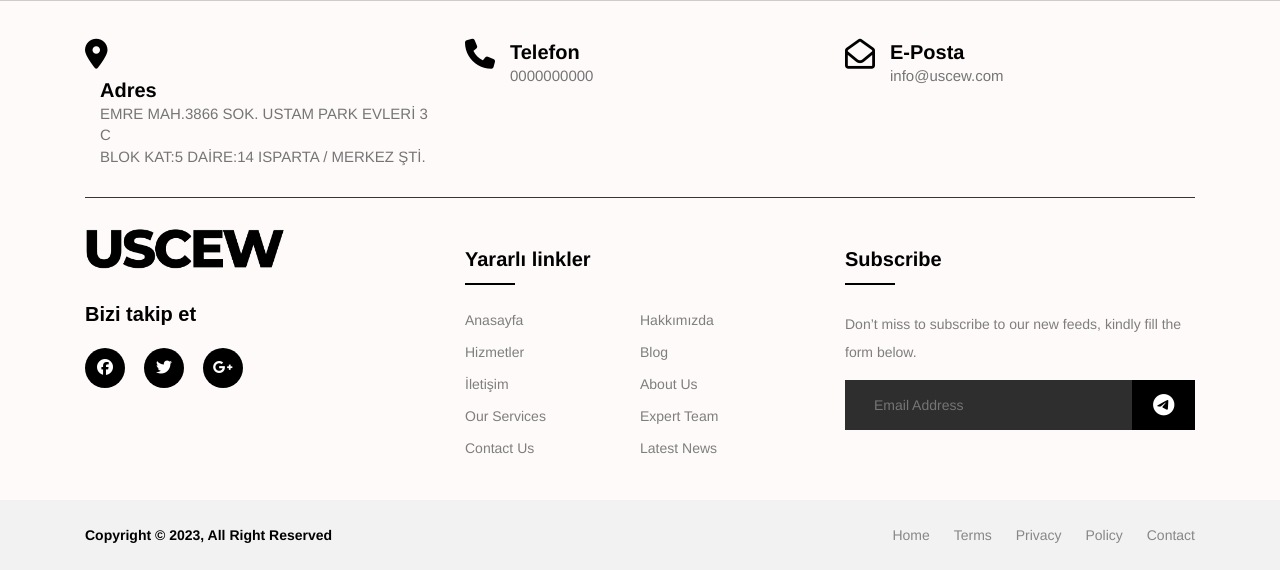
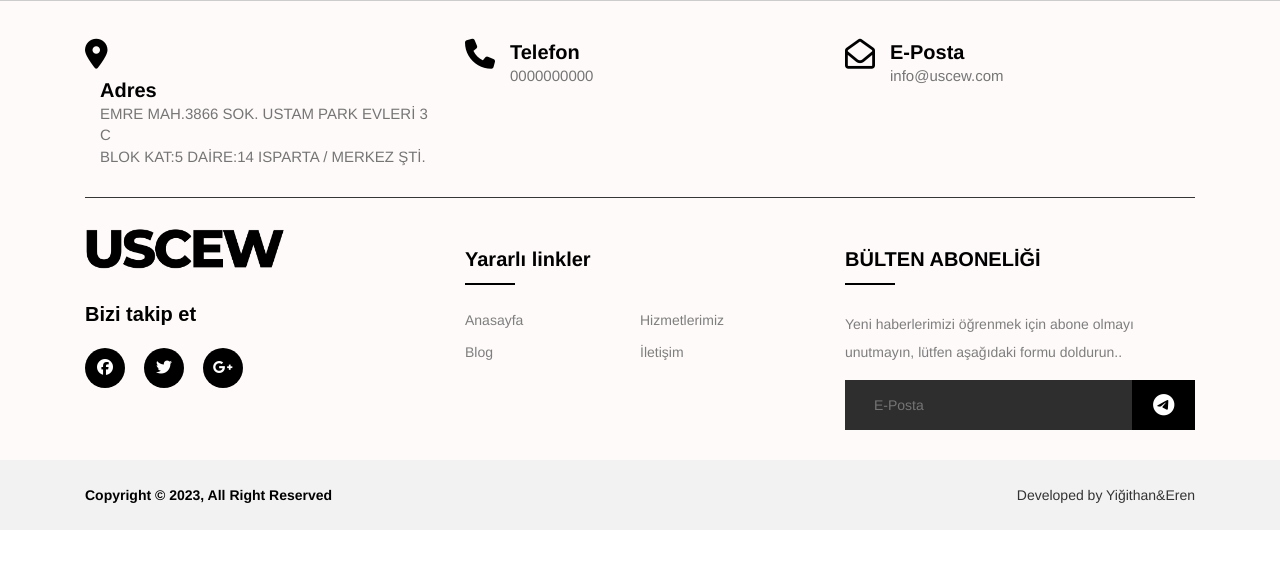
Before and after one commit to kalelimedya/uscew, a PHP site: page / in a window 1280 px wide. Shown: the part 2304-2874 px from the top of the page. After the commit the page ends 2834 px from the top, so only its background shows below. Run offline with PHP 8.4, Linux system fonts and the light colour scheme; data comes from the database, SQL or seed files in the repository; some libraries are stand-ins or nearby versions; some web fonts are replaced.

Commit message:
Update footer.php

```diff
--- a/footer.php
+++ b/footer.php
@@ -263,30 +263,25 @@
               <h3>Yararlı linkler</h3>
             </div>
             <ul>
-              <li><a href="#">Anasayfa</a></li>
-              <li><a href="#">Hakkımızda</a></li>
-              <li><a href="#">Hizmetler</a></li>
-              <li><a href="#">Blog</a></li>
-              <li><a href="#">İletişim</a></li>
-              <li><a href="#">About us</a></li>
-              <li><a href="#">Our Services</a></li>
-              <li><a href="#">Expert Team</a></li>
-              <li><a href="#">Contact us</a></li>
-              <li><a href="#">Latest News</a></li>
+              <li><a href="index.php">Anasayfa</a></li>
+              <li><a href="hizmetlerimiz.php">Hizmetlerimiz</a></li>
+              <li><a href="blog.php">Blog</a></li>
+              <li><a href="iletisim.php">İletişim</a></li>
             </ul>
           </div>
         </div>
         <div class="col-xl-4 col-lg-4 col-md-6 mb-50">
           <div class="footer-widget">
             <div class="footer-widget-heading">
-              <h3>Subscribe</h3>
+              <h3>BÜLTEN ABONELİĞİ
+</h3>
             </div>
             <div class="footer-text mb-25">
-              <p>Don’t miss to subscribe to our new feeds, kindly fill the form below.</p>
+              <p>Yeni haberlerimizi öğrenmek için abone olmayı unutmayın, lütfen aşağıdaki formu doldurun..</p>
             </div>
             <div class="subscribe-form">
               <form action="#">
-                <input type="text" placeholder="Email Address">
+                <input type="text" placeholder="E-Posta">
                 <button><i class="fab fa-telegram-plane"></i></button>
               </form>
             </div>
@@ -308,11 +303,7 @@
         <div class="col-xl-6 col-lg-6 d-none d-lg-block text-right">
           <div class="footer-menu">
             <ul>
-              <li><a href="#">Home</a></li>
-              <li><a href="#">Terms</a></li>
-              <li><a href="#">Privacy</a></li>
-              <li><a href="#">Policy</a></li>
-              <li><a href="#">Contact</a></li>
+          Developed by Yiğithan&Eren
             </ul>
           </div>
         </div>
```
